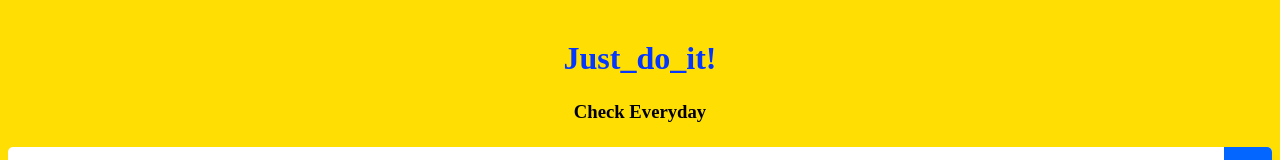
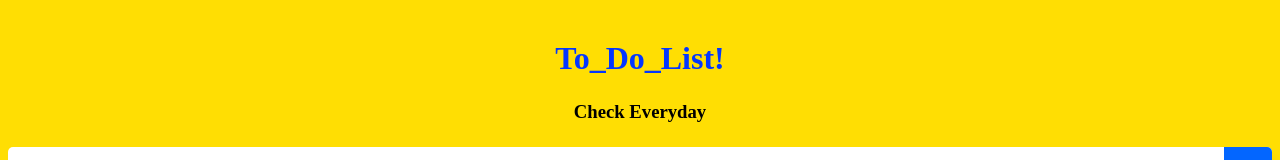
Before and after one commit to seungwoonlee90/vuejs_todo, a Vue app: page / in a window 1280 px wide. Shown: the top 160 px of the page. Built offline with nearby package versions, Linux system fonts and the light colour scheme.

Commit message:
titel&header update

```diff
--- a/src/components/TodoHeader.vue
+++ b/src/components/TodoHeader.vue
@@ -1,6 +1,6 @@
 <template>
   <header>
-    <h1>Just_do_it!</h1>
+    <h1>To_Do_List!</h1>
     <h3>Check Everyday</h3>
   </header>
 </template>
```
